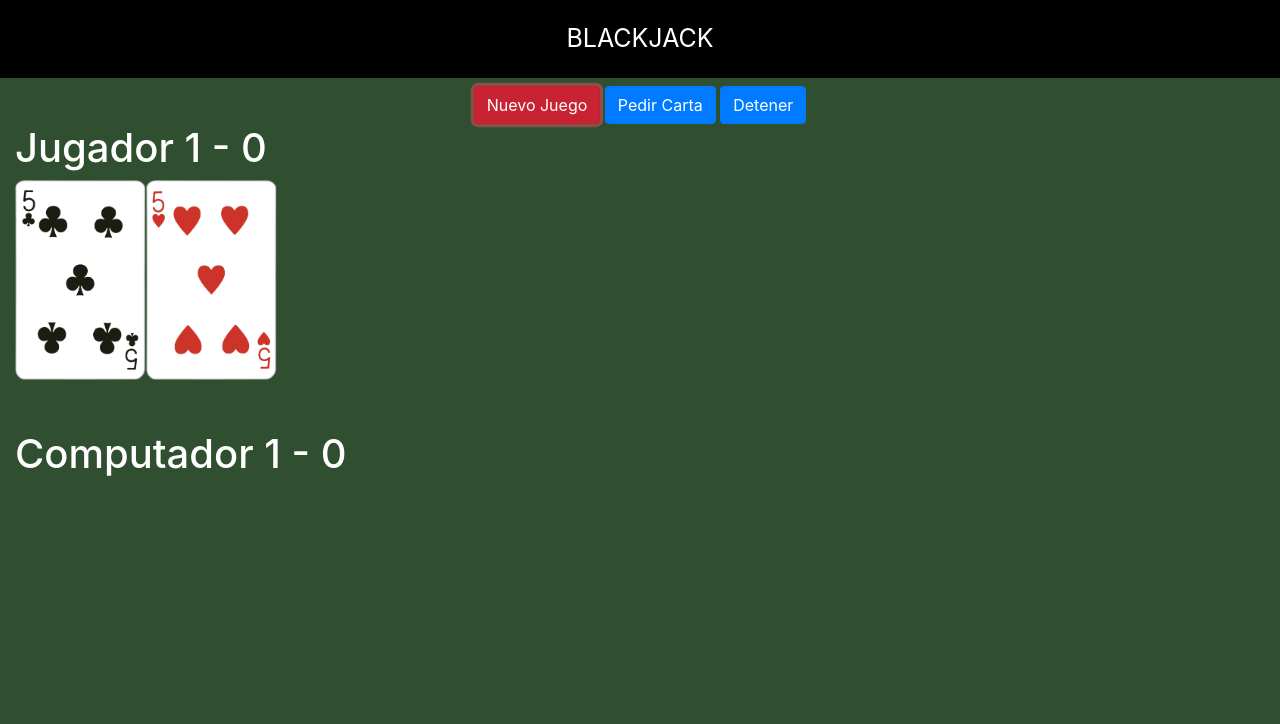
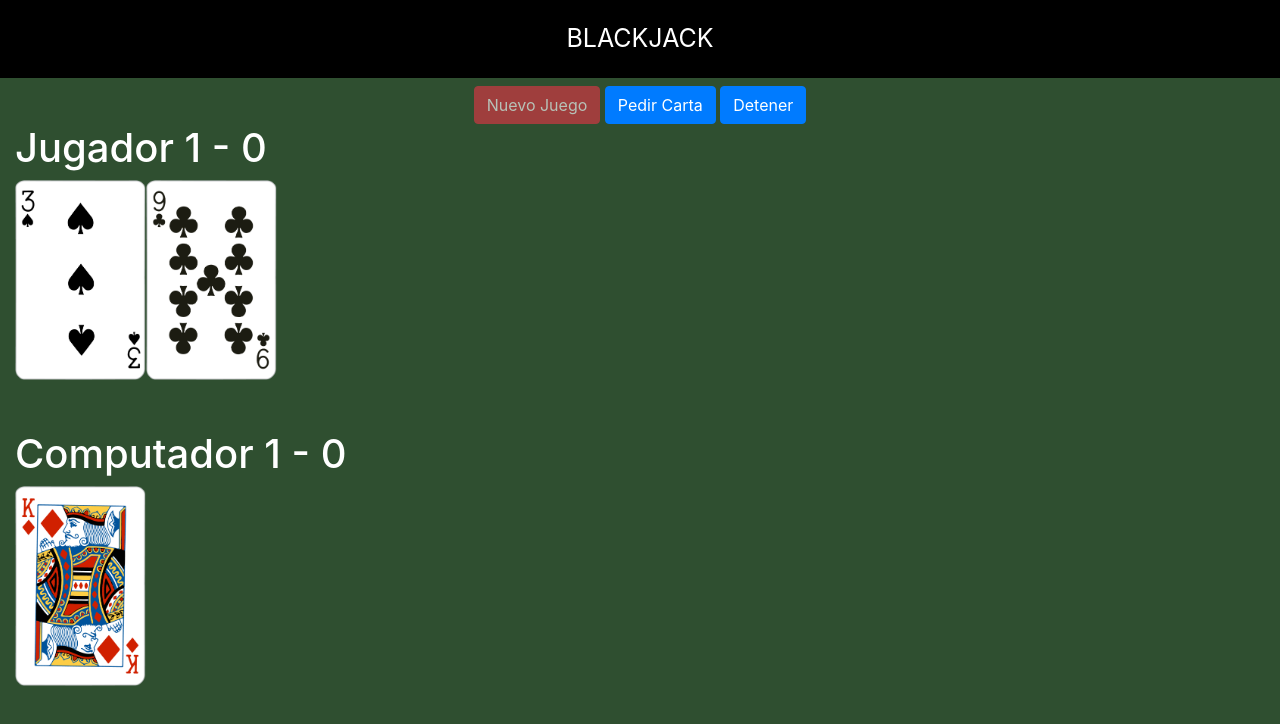
Before and after one commit to jandrearuiz/play_blackjack_js, a plain HTML site: page index.html in a window 1280 px wide. Both pictures are taken after a click on the button "Nuevo Juego". Drawn offline with nearby package versions, Linux system fonts and the light colour scheme.

Commit message:
fix: summatory computer

```diff
--- a/index.html
+++ b/index.html
@@ -21,7 +21,7 @@
     <div class="row mt-2">
       <div class="col text-center">
         <button id="new-game" class="btn btn-danger">Nuevo Juego</button>
-        <button id="new-letter" class="btn btn-primary">Pedir Carta</button>
+        <button id="new-card" class="btn btn-primary">Pedir Carta</button>
         <button id="stop" class="btn btn-primary">Detener</button>
       </div>
     </div>
--- a/js/index.js
+++ b/js/index.js
@@ -1,12 +1,11 @@
 const newGame = document.querySelector("#new-game");
-const newLetter = document.querySelector("#new-letter");
+const newCard = document.querySelector("#new-card");
 const stopGame = document.querySelector("#stop");
 
-let gameLetter = [];
-let compLetter = [];
 let cardValues = [];
+let cardValuesCp = [];
 const types = ["C", "D", "H", "S"];
-const letters = ["A", "J", "Q", "K"];
+const cards = ["A", "J", "Q", "K"];
 
 // Array de Cartas en orden
 const createCombination = () => {
@@ -18,9 +17,9 @@ const createCombination = () => {
     }
   }
 
-  for (let letter of letters) {
+  for (let card of cards) {
     for (let type of types) {
-      combination.push(letter + type);
+      combination.push(card + type);
     }
   }
 
@@ -28,7 +27,7 @@ const createCombination = () => {
 };
 
 // Generar un array aleatorio
-const aleatoryLetters = () => {
+const aleatoryCards = () => {
   let array = createCombination();
 
   let i = array.length;
@@ -49,8 +48,8 @@ const aleatoryLetters = () => {
 
 // Botón Pedir Carta - Empieza el jugador
 const getBtn = (nCard) => {
-  let gamerLetter = aleatoryLetters();
-  let game = gamerLetter.slice(0, nCard);
+  let gamerCard = aleatoryCards();
+  let game = gamerCard.slice(0, nCard);
 
   const gamerSelection = document.querySelector("#jugador-carta");
   for (let card of game) {
@@ -60,9 +59,7 @@ const getBtn = (nCard) => {
       `<img class="image" src="./assets/cartas/${card}.png"/>`
     );
 
-    cardValue = card.slice(0, card.length-1);
-
-    console.log(cardValue);
+    cardValue = card.slice(0, card.length - 1);
 
     if (cardValue === "A") cardValue = 11;
     if (cardValue === "J") cardValue = 10;
@@ -75,41 +72,47 @@ const getBtn = (nCard) => {
   const sum = cardValues.reduce((a, b) => a + b, 0);
   console.log(cardValues);
   console.log(sum);
+  return gamerSelection;
 };
 
 // Botón Detener - Empieza la computadora
-const stopBtn = () => {
-  let computerLetter = aleatoryLetters();
-  let game = computerLetter.shift();
+const stopBtn = (nCard) => {
+  let computerCard = aleatoryCards();
+  let game = computerCard.slice(0, nCard);
 
   const computerSelection = document.querySelector("#computador-carta");
+  for (let card of game) {
+    let cardValue;
     computerSelection.insertAdjacentHTML(
       "beforeend",
-    `<img class="image" src="./assets/cartas/${game}.png"/>`
+      `<img class="image" src="./assets/cartas/${card}.png"/>`
     );
 
-  let cardValue = game[0];
+    cardValue = card.slice(0, card.length - 1);
 
     if (cardValue === "A") cardValue = 11;
     if (cardValue === "J") cardValue = 10;
     if (cardValue === "Q") cardValue = 10;
     if (cardValue === "K") cardValue = 10;
 
-  compLetter.push(+cardValue);
+    cardValuesCp.push(+cardValue);
+  }
 
-  const sum = compLetter.reduce((a, b) => a + b, 0);
+  const sum = cardValuesCp.reduce((a, b) => a + b, 0);
+  console.log(cardValuesCp);
+  console.log(sum);
 
-  console.log(compLetter);
-  console.log(sum);
+  return computerSelection;
 };
 
 // Botón Nuevo Juego - Reiniciar Juego
 const gameBtn = () => {
   getBtn(2);
+  stopBtn(1);
 
-  console.log("Nuevo Juego");
+  newGame.disabled = true;
 };
 
-newLetter.addEventListener("click", getBtn.bind(null, 1));
-stopGame.addEventListener("click", stopBtn);
+newCard.addEventListener("click", getBtn.bind(null, 1));
+stopGame.addEventListener("click", stopBtn.bind(null, 1));
 newGame.addEventListener("click", gameBtn);
```
Lines whose indentation alone changed are shown as unchanged.
